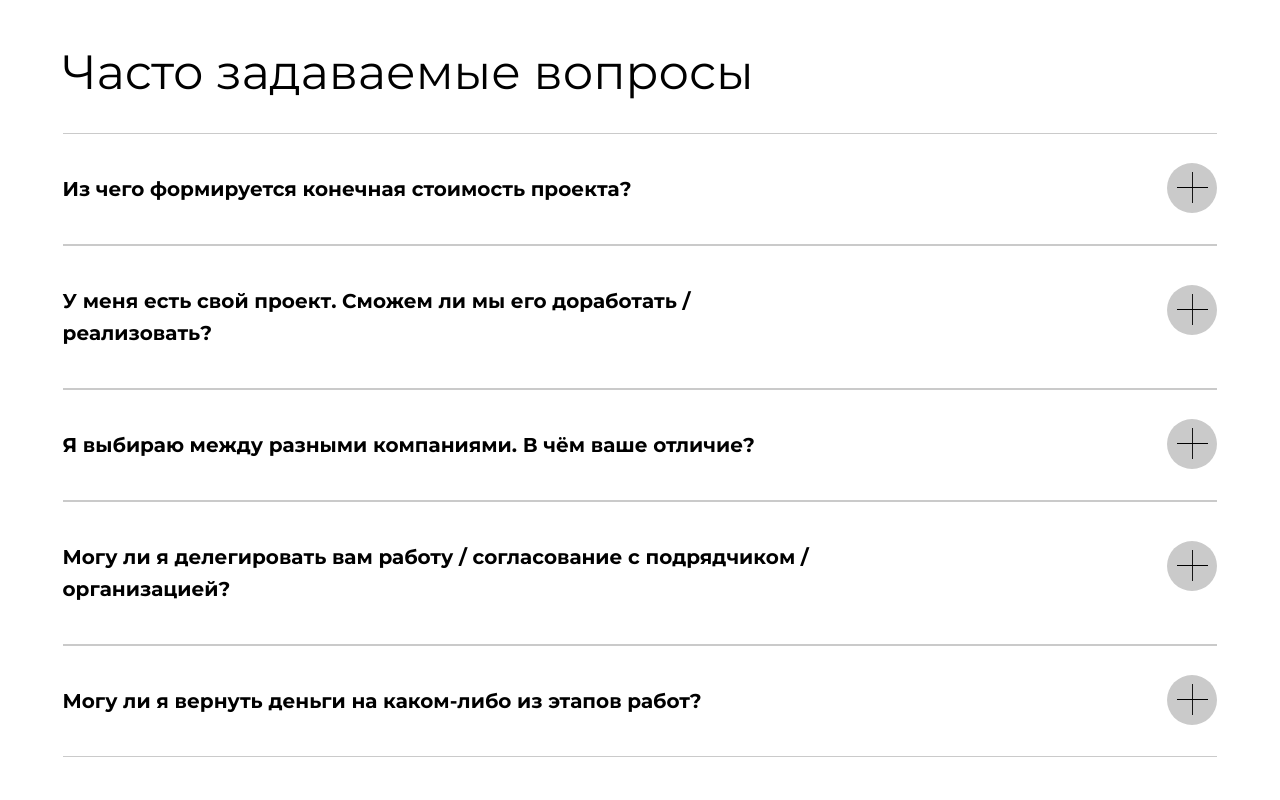
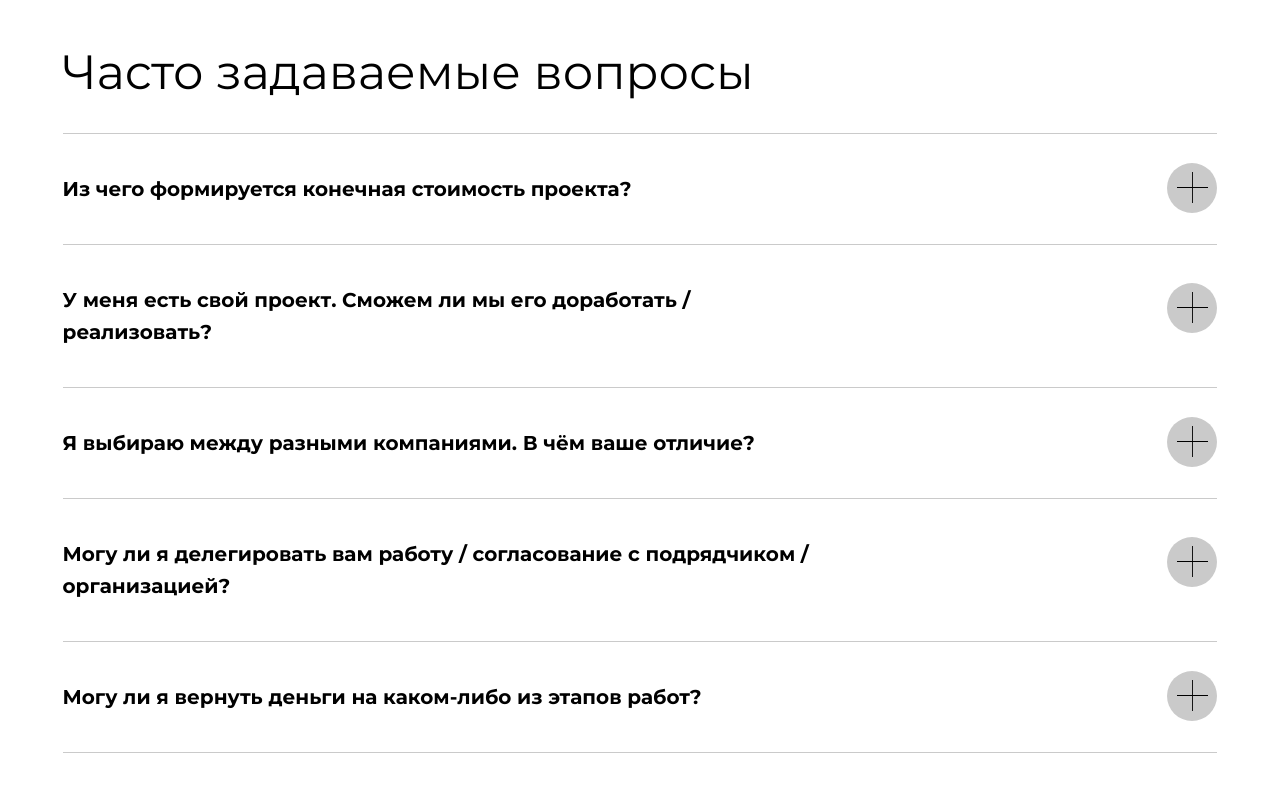
Before and after one commit to GKiant/Evklid, a website: page index.html in a window 1280 px wide. Shown: the part 3460-4260 px from the top of the page. Drawn offline with nearby package versions, Linux system fonts and the light colour scheme; files that its build step writes are made by us from their sources; files whose address does not match are found by name.

Commit message:
fix: hotfix

```diff
--- a/css/style.css
+++ b/css/style.css
@@ -565,14 +565,17 @@ background-color: #E1670E;
   align-items: center;
   width: 100%;
   height: 100%;
+  border-top: 1px solid #cacaca;
   padding: 39px 0;
-  border-bottom: 1px solid #cacaca;
-  border-top: 1px solid #cacaca;
   font-size: 24px;
   line-height: 32px;
   font-weight: 700;
   color: #000000;
   transition: 0.25s ease;
+}
+
+.ui-accordion:last-child {
+  border-bottom: 1px solid #cacaca;
 }
 
 .accordion__header {
@@ -1688,6 +1691,7 @@ background-color: #E1670E;
   .faq__line-break {
     display: inline-block;
     max-width: 245px !important;
+    /* padding-right: 10px !important; */
   }
   .ui-accordion-content {
   font-weight: 400 !important;
--- a/index.html
+++ b/index.html
@@ -225,7 +225,7 @@
           <div>
             <p>Cras dictum. Pellentesque habitant morbi tristique senectus et netus et malesuada fames ac turpis egestas. Vestibulum ante ipsum primis in faucibus orci luctus et ultrices posuere cubilia Curae; Aenean lacinia mauris vel est. </p><p>Suspendisse eu nisl. Nullam ut libero. Integer dignissim consequat lectus. Class aptent taciti sociosqu ad litora torquent per conubia nostra, per inceptos himenaeos. </p>
           </div>
-          <h3 class="accordion__header"><a href="" class="item-faq__link">Могу ли я вернуть деньги на каком-либо из этапов работ?</a></h3>
+          <h3 class="accordion__header"><a href="" class="item-faq__link"><span class="faq__line-break">Могу ли я вернуть деньги на каком-либо из этапов работ?</span></a></h3>
           <div>
             <p>Cras dictum. Pellentesque habitant morbi tristique senectus et netus et malesuada fames ac turpis egestas. Vestibulum ante ipsum primis in faucibus orci luctus et ultrices posuere cubilia Curae; Aenean lacinia mauris vel est. </p><p>Suspendisse eu nisl. Nullam ut libero. Integer dignissim consequat lectus. Class aptent taciti sociosqu ad litora torquent per conubia nostra, per inceptos himenaeos. </p>
           </div>
```
